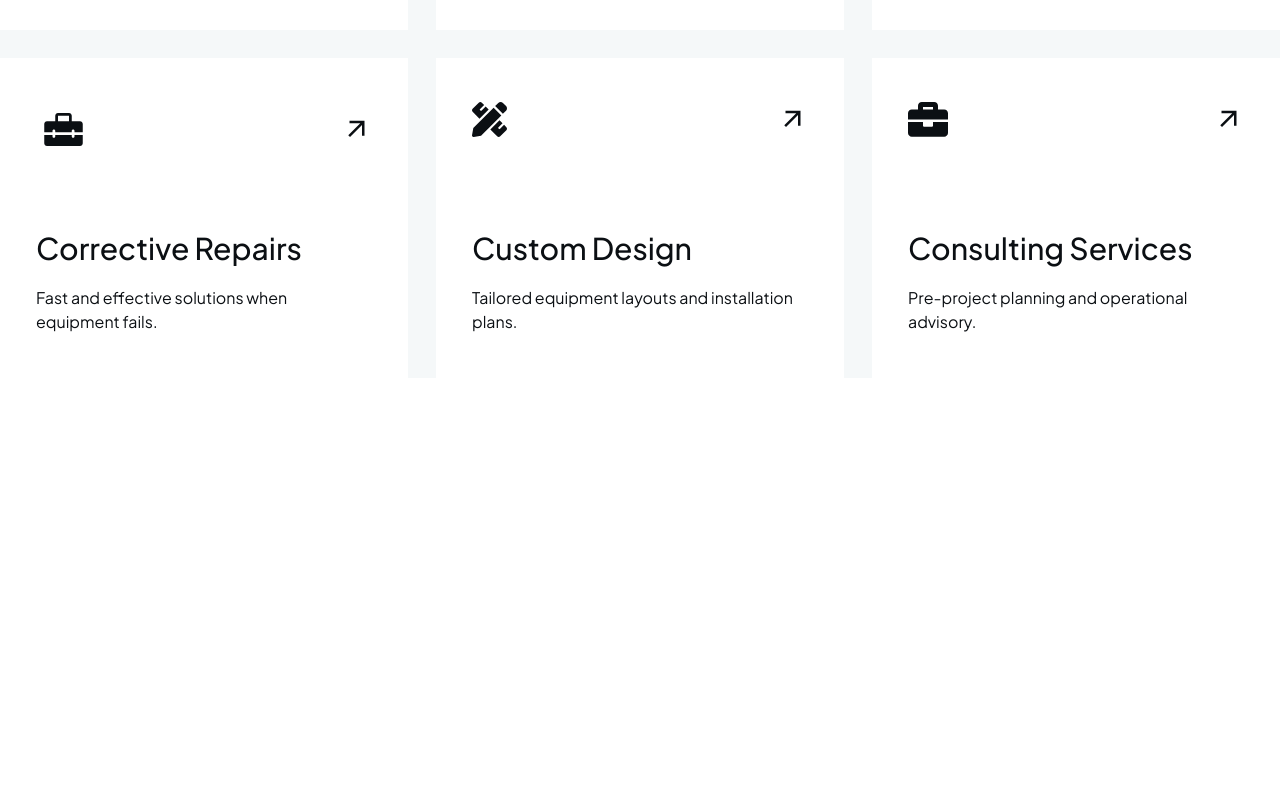
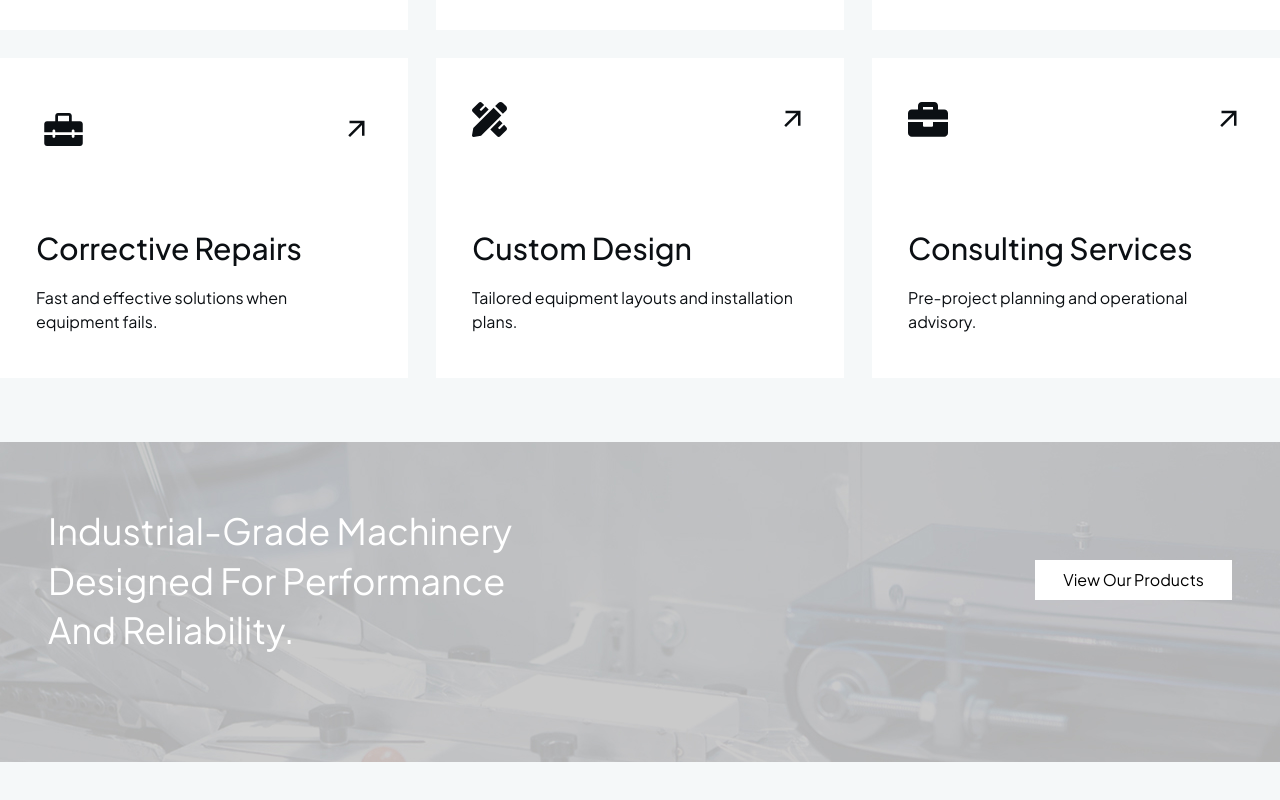
Before and after one commit to aeuribe/servicesjmk-new-frontend, a Next.js app: page / in a window 1280 px wide. Shown: the part 1571-2371 px from the top of the page. Before the commit the page ends 1949 px from the top, so only its background shows below. Built offline with nearby package versions, Linux system fonts and the light colour scheme.

Commit message:
feat: add ProductCTA section

```diff
--- a/src/features/home/Home.tsx
+++ b/src/features/home/Home.tsx
@@ -2,11 +2,11 @@ import React from "react";
 import Header from "../../components/header/Header";
 import Hero from "./components/HeroSection/Hero";
 import ServicesSection from "./components/ServiceSection/ServicesSection";
+import ProductsCTA from "./components/CTASection/ProductsCTA";
 
 const Home = () => {
   return (
     <div>
-      {/* Sección con fondo */}
       <div
         className="relative bg-cover bg-center bg-no-repeat"
         style={{ backgroundImage: "url('/background-hero.jpg')" }}
@@ -15,8 +15,8 @@ const Home = () => {
         <Hero />
       </div>
 
-      {/* Sección sin fondo */}
       <ServicesSection />
+      <ProductsCTA />
     </div>
   );
 };
--- /dev/null
+++ b/src/features/home/components/CTASection/ProductsCTA.tsx
@@ -0,0 +1,24 @@
+import React from "react";
+
+const ProductsCTA = () => {
+  return (
+    <div className="bg-[#F5F8F9] flex justify-center items-center py-16 font-main">
+      <div
+        className="relative bg-cover bg-center bg-no-repeat w-full max-w-7xl h-80 px-12 py-16"
+        style={{ backgroundImage: "url('/product-cta-image.jpg')" }}
+      >
+        <div className="flex justify-between items-center flex-wrap gap-8">
+          <h2 className="text-white text-4xl max-w-xl leading-snug">
+            Industrial-Grade Machinery <br /> Designed For Performance <br />{" "}
+            And Reliability.
+          </h2>
+          <button className="bg-white text-black text-base px-7 py-2 transition duration-300 hover:bg-[#19165F] hover:text-white cursor-pointer">
+            View Our Products
+          </button>
+        </div>
+      </div>
+    </div>
+  );
+};
+
+export default ProductsCTA;
```
